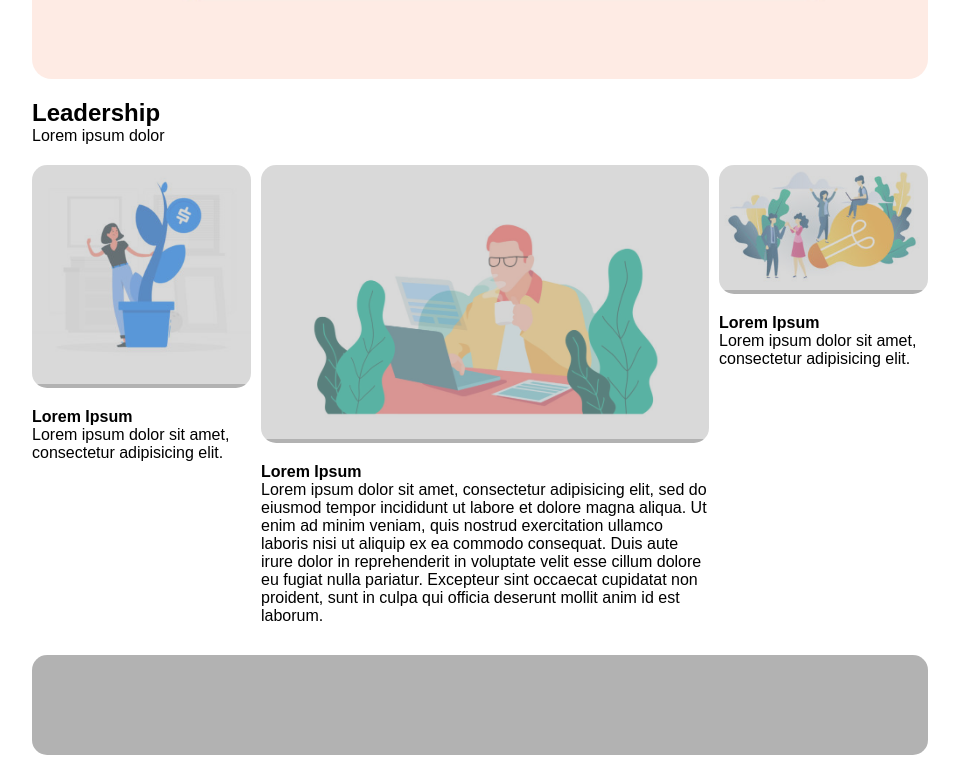
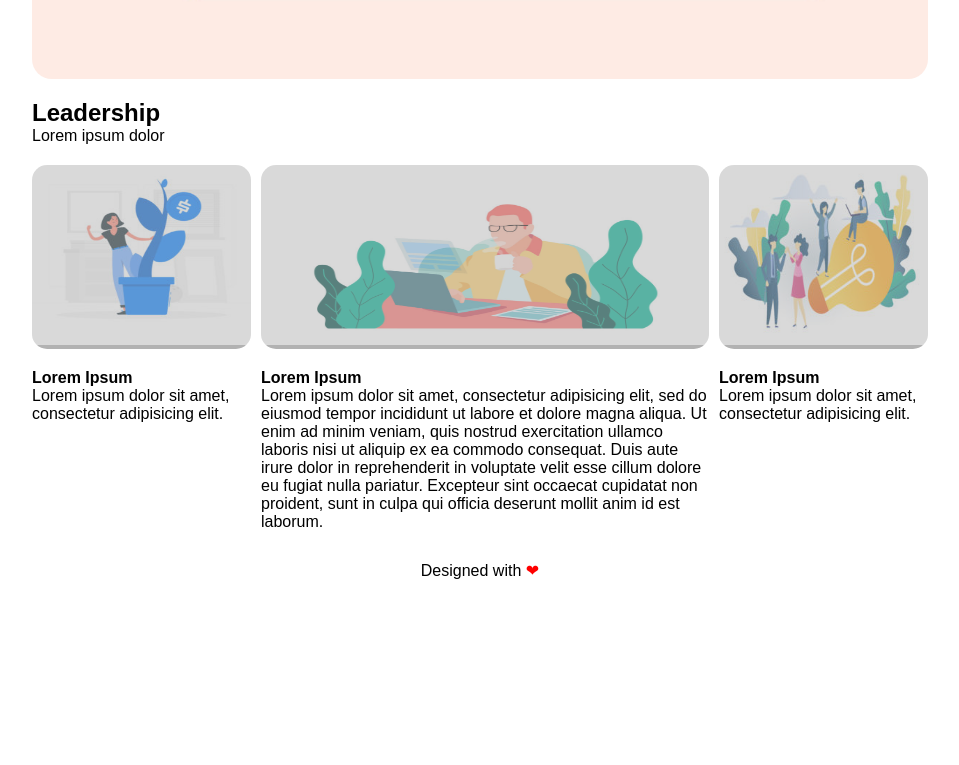
Before and after one commit to templarec/htmlcss-wp, a plain HTML site: page index.html in a window 1280 px wide. Shown: the part 681-1446 px from the top of the page, without its empty margins (160-1119 px from the left). After the commit the page ends 1271 px from the top, so only its background shows below. Drawn offline with Linux system fonts and the light colour scheme.

Commit message:
Esercizio completato

```diff
--- a/assets/css/master.css
+++ b/assets/css/master.css
@@ -46,9 +46,9 @@ quando fai Milestone 2*/
 #articles [class^="colonna-"] > div{
   height: 300px;
 } */
-footer [class^="colonna-"] > div {
+/* footer [class^="colonna-"] > div {
   height: 100px;
-}
+} */
 /*end debug */
 /*classi utility per larghezza colonne*/
 .colonna-100 {
@@ -60,7 +60,7 @@ footer [class^="colonna-"] > div {
 .colonna-50 {
   width: 50%;
 }
-/*utility per colore sfondo contenuti*/
+/*utility per colore sfondo contenuti solo per Milestone 1*/
 .bg-pink {
   background-color: #E579E6;
 }
@@ -96,7 +96,6 @@ footer [class^="colonna-"] > div {
 .mt-10 {
   margin-top: 10px;
 }
-
 /*classi per immagini*/
 .logo img{
   height: 3em;
@@ -113,18 +112,27 @@ footer [class^="colonna-"] > div {
   border-radius: 20px;
   height: 40em;
   color: #cecece;
-  }
-  [class^="bg-"]{
-
-    border-radius: 15px;
-    background-color: rgba(0, 0, 0, 0.3);
-  }
+}
+/* Sfondo grigio per la opacity */
+[class^="bg-"]{
+  border-radius: 15px;
+  background-color: rgba(0, 0, 0, 0.3);
+}
 .leadership {
   background-color: #fff;
 }
+/* Altezze fisse per riga immagini */
 .bg-center img, .bg-left img, .bg-right img {
   width: 100%;
-  height: auto;
+  height: 180px;
   opacity: 50%;
-
 }
+/* sezione footer */
+.footer span:after{
+  content: " \2764";
+  color: #f00;
+}
+.footer {
+  font-size: 1em;
+  text-align: center;
+}
--- a/index.html
+++ b/index.html
@@ -41,12 +41,14 @@
       <!-- sezione articoli -->
       <section id="articles" class="mt-10">
         <div class="riga">
+          <!-- Titolo -->
           <div class="colonna-100 pt-0 pb-0">
             <div class="leadership">
               <h1>Leadership</h1>
               <p>Lorem ipsum dolor</p>
             </div>
           </div>
+          <!-- Colonna di sinistra -->
           <div class="colonna-25 pr-0">
             <div class="art-left">
               <div class="riga">
@@ -66,6 +68,7 @@
               </div>
             </div>
           </div>
+          <!-- Colonna centrale -->
           <div class="colonna-50 pr-0">
             <div class="art-center">
               <div class="riga">
@@ -85,6 +88,7 @@
               </div>
             </div>
           </div>
+          <!-- Colonna destra -->
           <div class="colonna-25">
             <div class="art-right">
               <div class="riga">
@@ -111,7 +115,8 @@
     <footer class="container">
       <div class="riga">
         <div class="colonna-100">
-          <div class="bg-purple">
+          <div class="footer">
+            <span>Designed with</span>
           </div>
         </div>
       </div>
```
